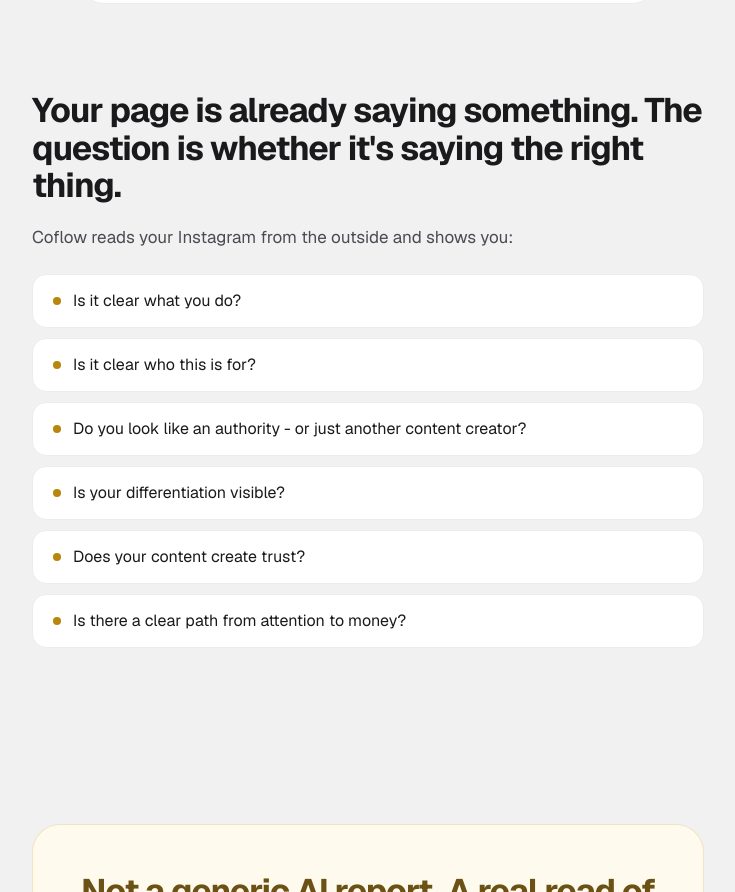
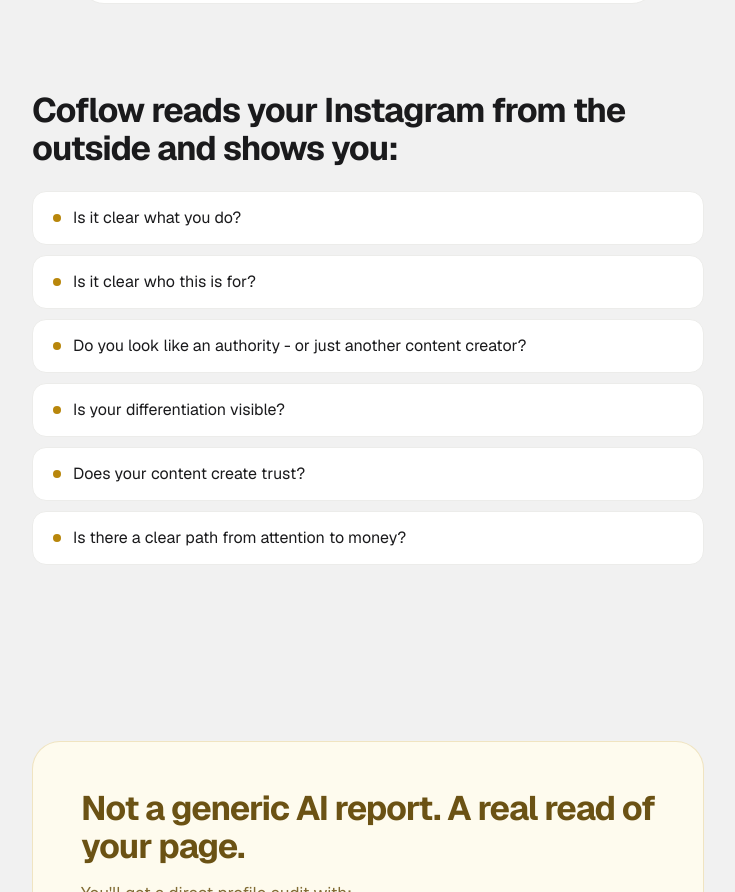
Before and after one commit to bateltzuberi/coflow-marketing, a Next.js app: page / in a window 1280 px wide. Shown: the part 1513-2405 px from the top of the page, without its empty margins (272-1007 px from the left). Built offline with nearby package versions, Linux system fonts and the light colour scheme; no server answers.

Commit message:
Home: use the outside-in intro line as the WhatItShows heading

```diff
--- a/components/home/sections.tsx
+++ b/components/home/sections.tsx
@@ -19,8 +19,7 @@
     <section className="section">
       <div className="container-page">
         <div className="max-w-2xl mx-auto">
-          <h2 className="font-display-h2 text-[24px] md:text-[34px]">{t.lead}</h2>
-          <p className="mt-5 text-[16px] md:text-[17px] text-ink-700">{t.intro}</p>
+          <h2 className="font-display-h2 text-[24px] md:text-[34px]">{t.intro}</h2>
           <ul className="mt-6 space-y-2.5">
             {t.bullets.map((b) => (
               <li
```
